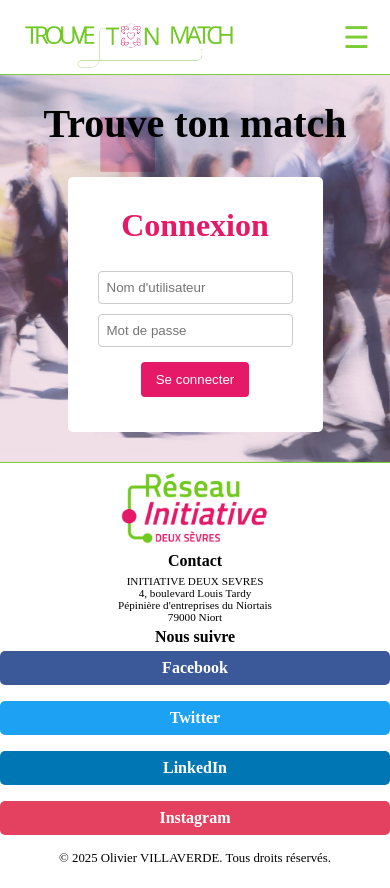
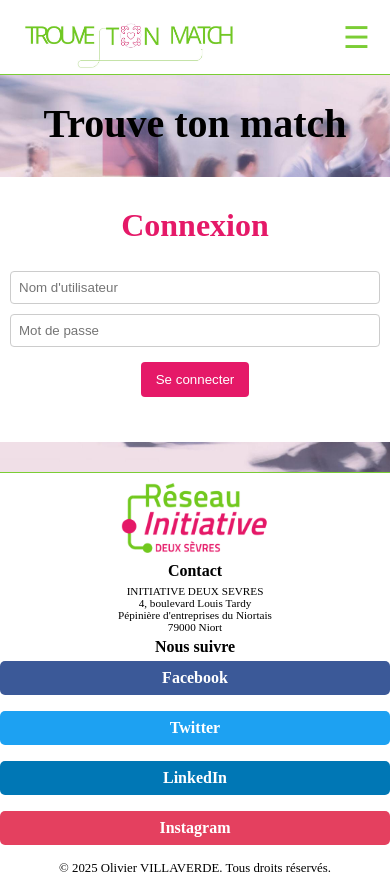
Before and after one commit to OlivierV79/projet_fil_rouge_CDA, a React (Vite) app: page /login in a window 390 px wide. Built offline with nearby package versions, Linux system fonts and the light colour scheme.

Commit message:
fix pb responsive

```diff
--- a/src/ts/components/appointments/Appointments.tsx
+++ b/src/ts/components/appointments/Appointments.tsx
@@ -131,9 +131,9 @@ const Appointment: React.FC = () => {
                     ) : (
                         appointments.map((rdv) => (
                             <>
-                                <p>Le {rdv.date} à {rdv.heure}</p>
-                                <p>Entre {rdv.parrain} et {rdv.porteur}</p>
-                                <p>Sujet du rdv {rdv.sujet}</p>
+                                <p>{rdv.date} - {rdv.heure}</p>
+                                <p>{rdv.parrain} - {rdv.porteur}</p>
+                                <p>Sujet : {rdv.sujet}</p>
                                 {role === "MENTOR" && (
                                     <>
                                         <button onClick={() => openEditModal(rdv)}>Modifier</button>
--- a/src/ts/components/documents/ReceivedDocuments.tsx
+++ b/src/ts/components/documents/ReceivedDocuments.tsx
@@ -107,7 +107,7 @@ const ReceivedDocuments: React.FC = () => {
 
                 {documents.length === 0 ? (
 
-                        <td colSpan={4}>Aucun document</td>
+                        <p>Aucun document</p>
 
                 ) : (
                     documents.map((doc) => (
--- a/src/ts/index.css
+++ b/src/ts/index.css
@@ -289,4 +289,16 @@ flex-direction: column;
   h2{
     font-size: 2em;
   }
+
+  .card {
+
+    border-radius: 0;
+    padding: 30px 0 30px 0;
+    margin: 30px 0 30px 0;
+    width: 100%;
+  }
+
+  form{
+    margin: 10px;
+  }
 }
```
